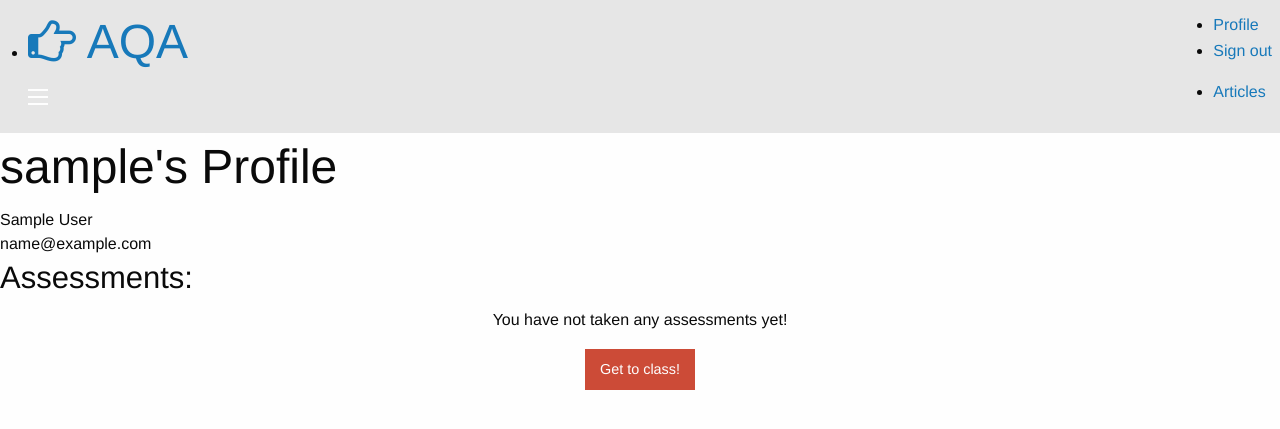
After one commit to briandamaged/django_example, a Django app: page /users/me in a window 1280 px wide. The commit adds this page. Shown: the top 429 px of the page. Run offline with Django 3.2, Linux system fonts and the light colour scheme; the visitor is signed in with stand-in values (Sample User, id 1); data that the repository does not hold is empty; some libraries are stand-ins or nearby versions.

Commit message:
Scaffolding out the user profile page

```diff
--- a/aqa/static/aqa/css/app.css
+++ b/aqa/static/aqa/css/app.css
@@ -9,6 +9,10 @@
   border-radius: 10px;
 }
 
+
+.text-centered {
+  text-align: center;
+}
 
 
 .quiz .question:not(:last-child) {
--- a/aqa/templates/aqa/navbar.html
+++ b/aqa/templates/aqa/navbar.html
@@ -10,6 +10,7 @@
   <section class="top-bar-section" >
     <ul class="right" >
       {% if request.user.is_authenticated %}
+        <li><a href="{% url 'show_me' %}" >Profile</a></li>
         <li><a href="{% url 'sign_out' %}" >Sign out</a></li>
       {% else %}
         <li><a href="{% url 'sign_in' %}" >Sign in</a></li>
--- /dev/null
+++ b/aqa/templates/aqa/users/show.html
@@ -0,0 +1,44 @@
+{% extends 'aqa/base.html' %}
+
+{% block content %}
+
+  <div class="row panel" >
+    <div class="medium-8 column" >
+      <h1>
+        {{ user.username }}'s Profile
+      </h1>
+    </div>
+    <div class="medium-4 column" >
+      <div class="row" >
+        {{ user.first_name}} {{ user.last_name }}
+      </div>
+      <div class="row" >
+        {{ user.email}}
+      </div>
+    </div>
+  </div>
+
+
+  <div class="row" >
+    <h3>
+      Assessments:
+    </h3>
+  </div>
+
+  {% if assessments %}
+
+
+    {% for a in assessments %}
+      <div class="row assessment-row" >
+        {{ a.article.title }}
+      </div>
+    {% endfor %}
+
+  {% else %}
+    <div class="row text-centered" >
+      <p>You have not taken any assessments yet!</p>
+      <a href="{% url 'all_articles' %}" class="button alert" >Get to class!</a>
+    </div>
+  {% endif %}
+
+{% endblock %}
--- a/aqa/urls/__init__.py
+++ b/aqa/urls/__init__.py
@@ -1,12 +1,13 @@
 
 from django.conf.urls import url, include
 
-from . import articles, session
+from . import articles, session, users
 
 from aqa import views
 
 urlpatterns = [
     url(r'^$', views.index, name='index'),
     url(r'^articles/', include(articles)),
+    url(r'^users/', include(users)),
     url(r'^session/', include(session))
 ]
--- a/aqa/views/articles.py
+++ b/aqa/views/articles.py
@@ -43,10 +43,7 @@ def quiz(req, article_id):
         answers = answers
       )
 
-      return JsonResponse({
-        "user": a.user.id,
-        "article": a.article.id
-        })
+      return redirect("show_me")
 
   else:  # GET, or any other method
     form = TheForm()
--- /dev/null
+++ b/aqa/views/users.py
@@ -0,0 +1,16 @@
+
+from django.shortcuts import render
+
+from aqa.models import Assessment
+
+def me(req):
+  user        = req.user
+  assessments = user.assessments.all()
+
+  # We're passing in the user explicitly so that we
+  # have the option to reuse the same templates for
+  # the administrative views.
+  return render(req, 'aqa/users/show.html', {
+    "user":        user,
+    "assessments": assessments
+  })
```
Also changed, not shown: aqa/urls/users.py (added, +8 -0 lines).
